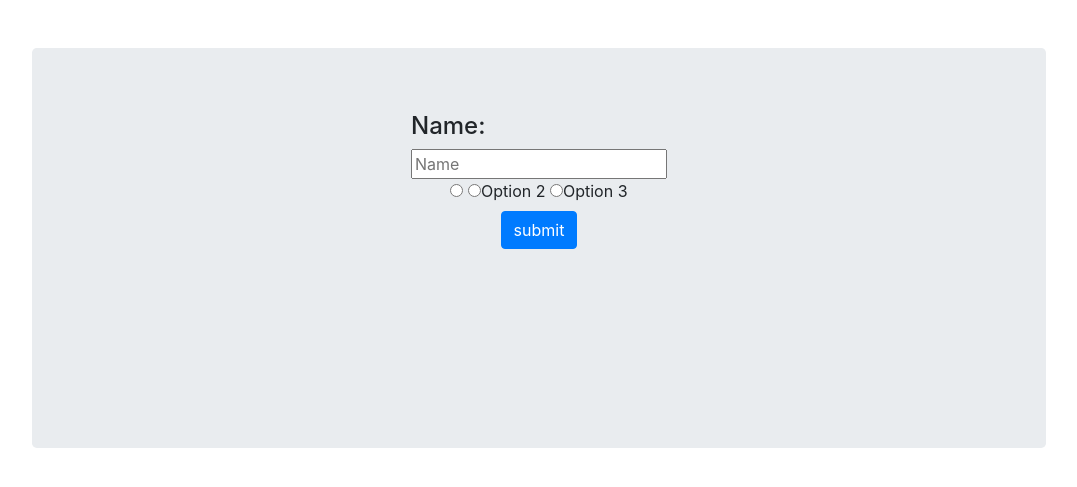
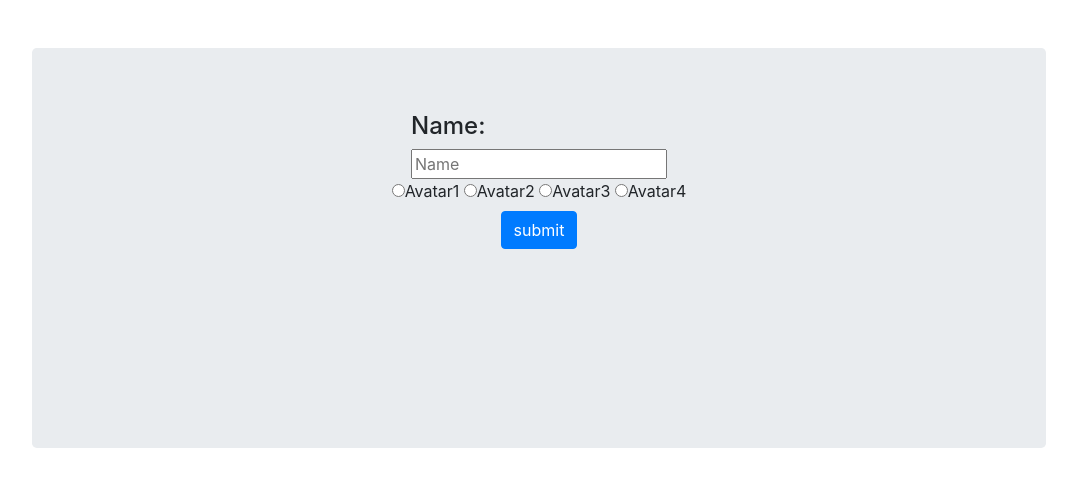
Before and after one commit to parksml/hoohacks2019, a Flask app: template templates/Avatar.html in a window 1280 px wide. Shown: the top 487 px of the page, without its empty margins (101-1178 px from the left). Run offline with Flask 2, Linux system fonts and the light colour scheme; the template is opened without the code that fills it, so the values that code supplies are empty; some libraries are stand-ins or nearby versions.

Commit message:
fixed routing and added avatar selection

```diff
--- a/betitconcredit/app.py
+++ b/betitconcredit/app.py
@@ -22,26 +22,26 @@ from betitconcredit.objects.webgame import WebGame
 # End project imports.
 
 
-FLASK_OBJ = Flask(__name__, template_folder='./templates')
+FLASK_OBJ = Flask(__name__, template_folder='../templates')
 WEBGAME_OBJ = WebGame()
 
 
-@FLASK_OBJ.route('/home')
+@FLASK_OBJ.route('/')
 def home():
     """
     Display the home page.
     """
     return render_template('home.html')
 
+@FLASK_OBJ.route('/set', methods=['POST','GET'])
+def set_name_str_and_avatar_url_str():
+    if request.method == 'GET':
+        return render_template('Avatar.html')
 
-@FLASK_OBJ.route('/set', methods=['POST'])
-def set_name_str_and_avatar_url_str():
-    """
-    """
     nameStr = request.form['name']
     avatarUrlStr = request.form['avatar']
     WEBGAME_OBJ.make_player_obj(avatarUrlStr=avatarUrlStr, nameStr=nameStr)
-    return render_template('playerdetials.html', player=WEBGAME_OBJ.playerObj)
+    return render_template('playerdetails.html', player=WEBGAME_OBJ.playerObj)
 
 
 if __name__ == '__main__':
--- a/templates/Avatar.html
+++ b/templates/Avatar.html
@@ -10,10 +11,11 @@
             </div>
             <div class="row">
                 <div class="mx-auto">
-                    <input type="radio" id="avatar1" name="avatar"><label class="radio-inline"></label>
-                    <label class="radio-inline"><input type="radio" id="avatar2" name="avatar">Option 2</label>
-                    <label class="radio-inline"><input type="radio" id="avatar3" name="avatar">Option 3</label>
-                <div>
+                        <input type="radio" name='avatar' id="thing1"/><label for="thing1">Avatar1</label>
+                        <input type="radio" name='avatar' id="thing2"/><label for="thing2">Avatar2</label>
+                        <input type="radio" name='avatar' id="thing3"/><label for="thing3">Avatar3</label>
+                        <input type="radio" name='avatar' id="thing4"/><label for="thing4">Avatar4</label>
+                </div>
             </div>
             <div class="row">
                 <div class="mx-auto">
--- a/templates/home.html
+++ b/templates/home.html
@@ -14,7 +14,9 @@
         </div>
         <div class="row">
             <div class="mx-auto">
-                <button type="button" class="btn btn-primary">Let's get started!</button>
+                <form action="/set" method="GET">
+                    <button type="submit" class="btn btn-primary">Let's get started!</button>
+                </form>
             </div>
         </div>
     </div>
```
Also changed, not shown: other parts of templates/Avatar.html (+2 -1 lines).
